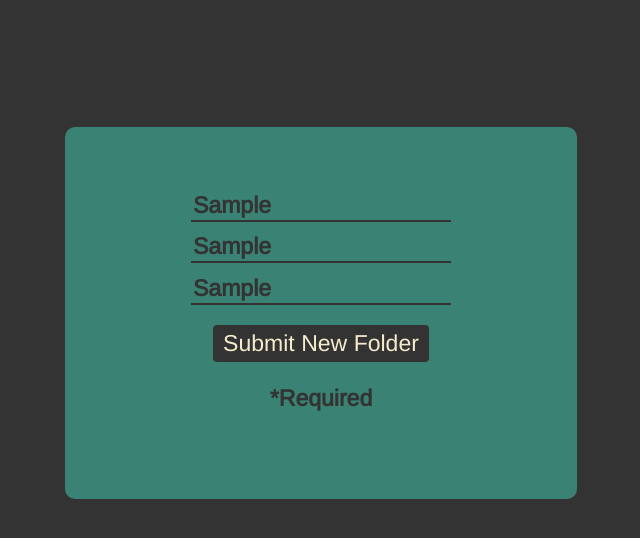
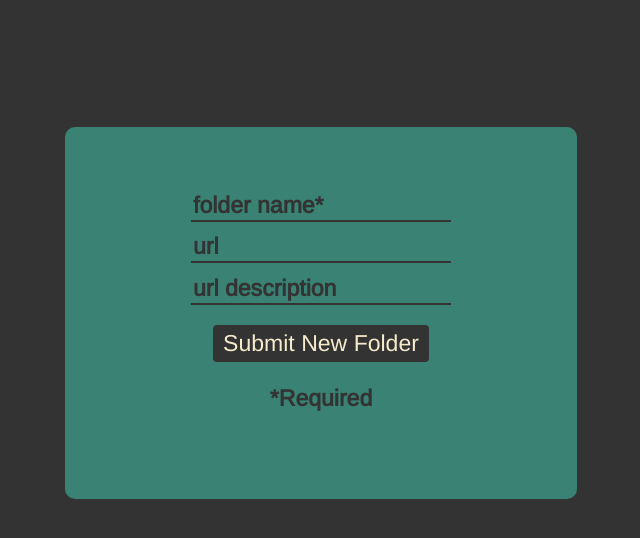
Before and after one commit to jennPeavler/jetFuel, a website: page client/index.html in a window 1280 px wide. Both pictures are taken after typing "Sample", "Sample", "Sample" into the empty fields and a click on the button "Submit New Folder". Shown: the whole page, without its empty margins (583-1223 px from the left). Drawn offline with nearby package versions, Linux system fonts and the light colour scheme; no server answers.

Commit message:
fixed url bugs, now doing popularity search

```diff
--- a/client/assets/scripts/script.js
+++ b/client/assets/scripts/script.js
@@ -161,8 +161,8 @@ const printToPage = (folder) => {
         let urlDiv = document.createElement('div')
         let newLink = document.createElement('li')
         let aTag = document.createElement('a')
-        aTag.innerHTML += `${root}/${data[0]}`
-        aTag.setAttribute('href', `${root}/${data[0]}`)
+        aTag.innerHTML += `${root}${data[0]}`
+        aTag.setAttribute('href', `${root}${data[0]}`)
         aTag.setAttribute('target', 'blank')
         aTag.addEventListener('click', incrementPopularity)
         newLink.append(aTag)
@@ -205,11 +205,11 @@ const printToPage = (folder) => {
 }
 
 const submitFolder = () => {
-  const newFolderName = document.getElementById('new-folder-name').value
-  const newUrl = document.getElementById('new-url').value
-  const newUrlDescription = document.getElementById('new-url-description').value
+  let newFolderName = document.getElementById('new-folder-name').value
+  let newUrl = document.getElementById('new-url').value
+  let newUrlDescription = document.getElementById('new-url-description').value
 
-  const urlData = [{url: newUrl, description: newUrlDescription}]
+  let urlData = [{url: newUrl, description: newUrlDescription}]
 
   fetch('/api/v1/folders', {
     method: 'POST',
@@ -233,6 +233,9 @@ const submitFolder = () => {
   })
   .catch(error => console.log(error))
 
+  document.getElementById('new-folder-name').value = ''
+  document.getElementById('new-url').value = ''
+  document.getElementById('new-url-description').value = ''
 }
 
 let folderSubmitButton = document.getElementById('folder-submit-btn')
```
Also changed, not shown: client/index.html (+2 -2 lines).
